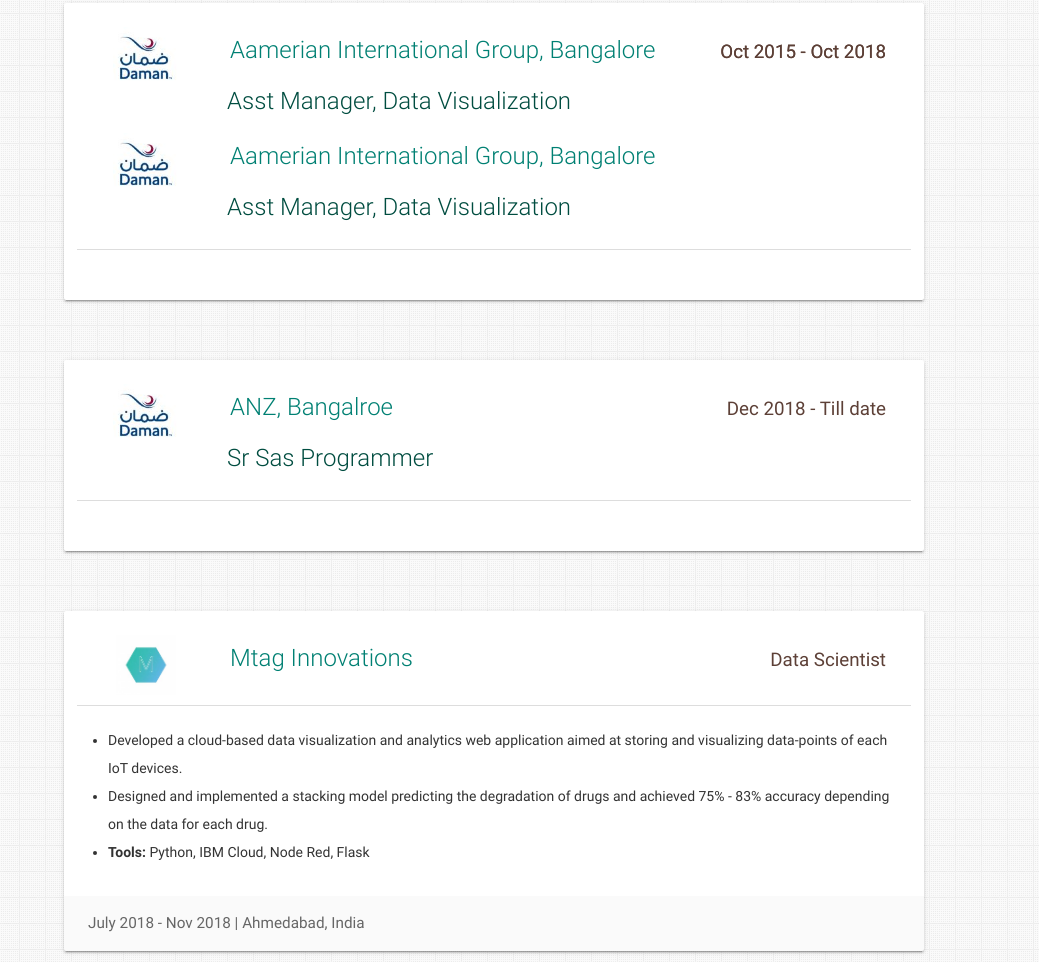
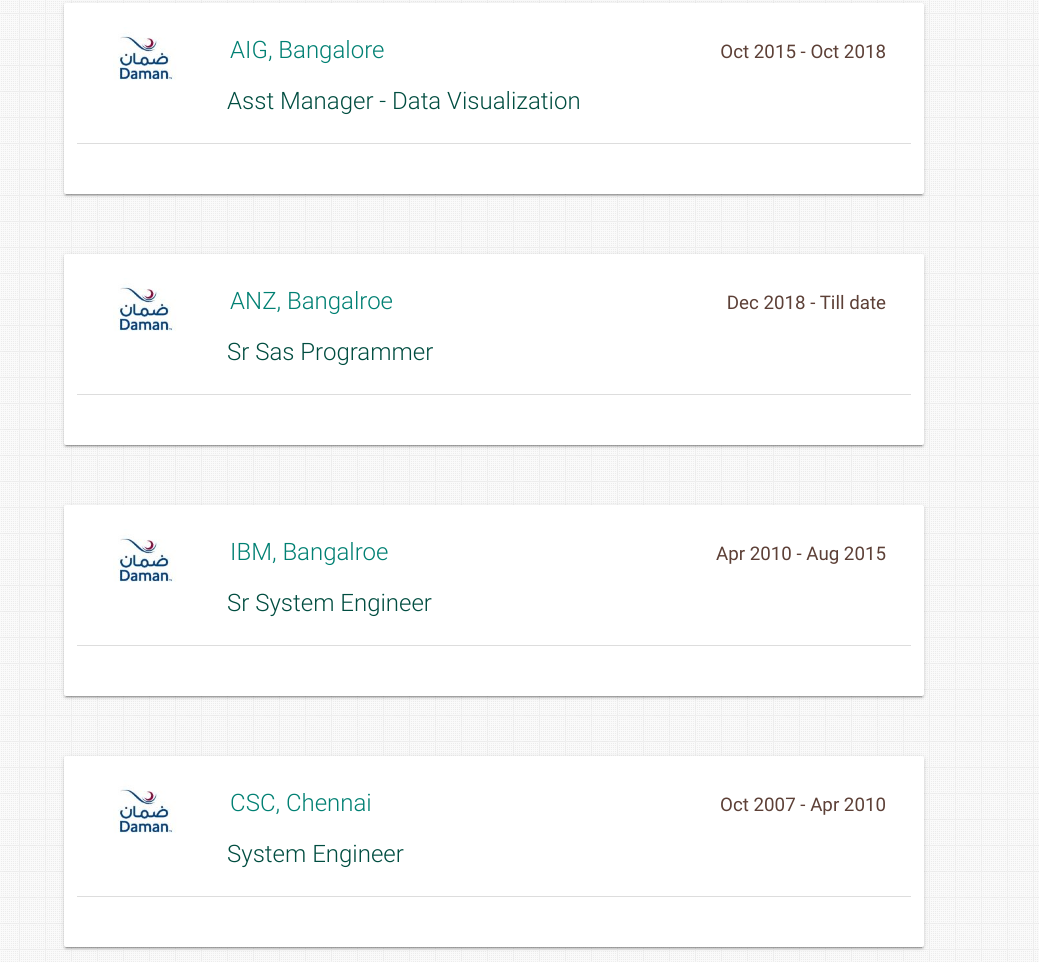
Before and after one commit to Msanjayds/msanjayds.github.io, a plain HTML site: page index.html in a window 1280 px wide. Shown: the part 1729-2691 px from the top of the page, without its empty margins (241-1280 px from the left). Drawn offline with nearby package versions, Linux system fonts and the light colour scheme.

Commit message:
Add files via upload

```diff
--- a/index.html
+++ b/index.html
@@ -295,29 +295,11 @@
               <div class="col s12 m10">
                 <p>
                   <span class="card-title"><a href="https://www.damanhealth.ae" target="_blank"
-                      class="teal-text hoverline">Aamerian International Group, Bangalore</a></span>
+                      class="teal-text hoverline">AIG, Bangalore</a></span>
                 </p>
                 <p>
                   <span class="card-title"><a
-                      class="w3-left-align">Asst Manager, Data Visualization</a></span>
-                </p>
-                <p>
-                  <span class="role brown-text text-darken-2">Oct 2015 - Oct 2018</a></span>
-                </p>
-              </div>
-              <div class="col s12 m2">
-                <a href="https://www.damanhealth.ae" target="_blank"><img alt="Daman logo"
-                    src="/assets/img/Daman.jpg" class="responsive-img center-block" /></a>
-              </div>
-              <!-- <div class="col s12 m10"> -->
-              <div class="col s12 m10">
-                <p>
-                  <span class="card-title"><a href="https://www.damanhealth.ae" target="_blank"
-                      class="teal-text hoverline">Aamerian International Group, Bangalore</a></span>
-                </p>
-                <p>
-                  <span class="card-title"><a
-                      class="w3-left-align">Asst Manager, Data Visualization</a></span>
+                      class="w3-left-align">Asst Manager - Data Visualization</a></span>
                 </p>
                 <p>
                   <span class="role brown-text text-darken-2">Oct 2015 - Oct 2018</a></span>
@@ -351,48 +333,54 @@
             </div>
           </div>
         </div>
-
-        <!-- Experience 2 -->
         <div class="card">
           <div class="card-content">
             <div class="row">
               <div class="col s12 m2">
-                <a href="https://www.mtag.in" target="_blank"><img alt="Mtag logo"
-                    src="/assets/img/exp-mtag-logo-250x250.jpg" class="responsive-img center-block" /></a>
-
+                <a href="https://www.damanhealth.ae" target="_blank"><img alt="Daman logo"
+                    src="/assets/img/Daman.jpg" class="responsive-img center-block" /></a>
               </div>
-
               <!-- <div class="col s12 m10"> -->
               <div class="col s12 m10">
                 <p>
-                  <span class="card-title"><a href="https://www.mtag.in" target="_blank"
-                      class="teal-text hoverline">Mtag
-                      Innovations</a></span>
+                  <span class="card-title"><a href="https://www.damanhealth.ae" target="_blank"
+                      class="teal-text hoverline">IBM, Bangalroe</a></span>
+                </p>
+                <p>
+                  <span class="card-title"><a
+                      class="w3-left-align">Sr System Engineer</a></span>
+                </p>
+                <p>
+                  <span class="role brown-text text-darken-2">Apr 2010 - Aug 2015</a></span>
                 </p>
               </div>
             </div>
-            <div class="role brown-text text-darken-2">Data Scientist</div>
-            <ul>
-              <li>
-                Developed a cloud-based data visualization and analytics web application aimed at storing and
-                visualizing
-                data-points of each IoT devices.
-              </li>
-              <li>
-                Designed and implemented a stacking model predicting the degradation of drugs and achieved 75% - 83%
-                accuracy depending on the data
-                for each drug.
-              </li>
-              <li>
-                <b>Tools:</b> Python, IBM Cloud, Node Red, Flask
-              </li>
-            </ul>
-          </div>
-          <div class="card-action">
-            <span>July 2018 - Nov 2018 | Ahmedabad, India</span>
           </div>
         </div>
-
+        <div class="card">
+          <div class="card-content">
+            <div class="row">
+              <div class="col s12 m2">
+                <a href="https://www.damanhealth.ae" target="_blank"><img alt="Daman logo"
+                    src="/assets/img/Daman.jpg" class="responsive-img center-block" /></a>
+              </div>
+              <!-- <div class="col s12 m10"> -->
+              <div class="col s12 m10">
+                <p>
+                  <span class="card-title"><a href="https://www.damanhealth.ae" target="_blank"
+                      class="teal-text hoverline">CSC, Chennai</a></span>
+                </p>
+                <p>
+                  <span class="card-title"><a
+                      class="w3-left-align">System Engineer</a></span>
+                </p>
+                <p>
+                  <span class="role brown-text text-darken-2">Oct 2007 - Apr 2010</a></span>
+                </p>
+              </div>
+            </div>
+          </div>
+        </div>
         <!-- Experience 3 -->
         <!-- <div class="card">
           <div class="card-content">
```
